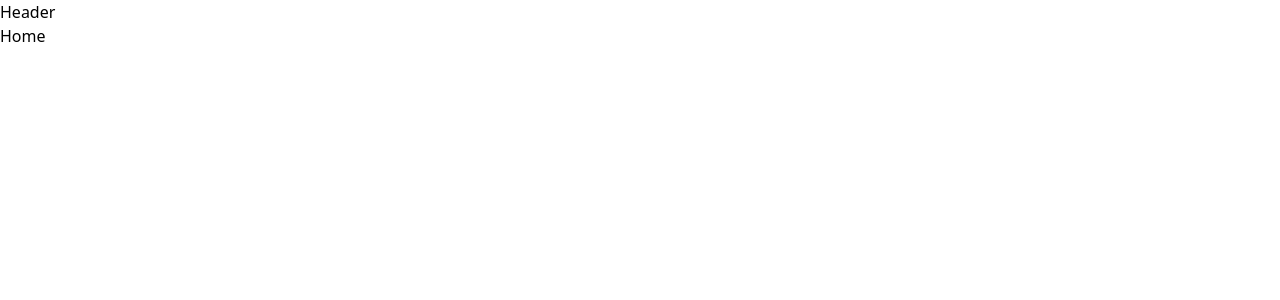
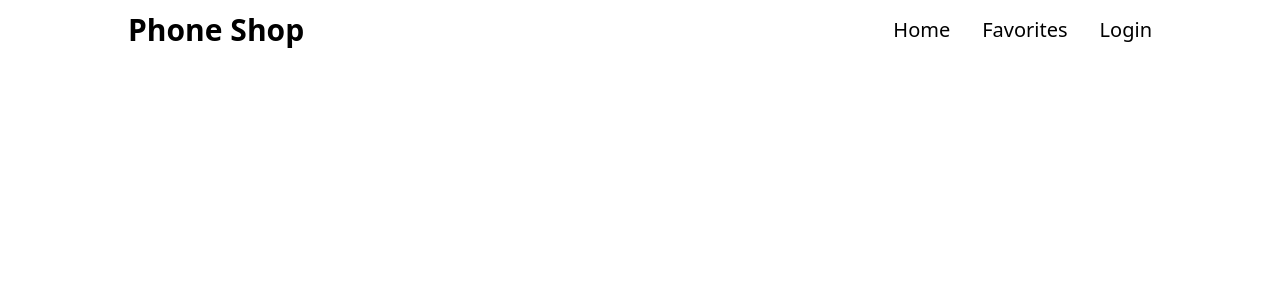
Before and after one commit to ornob90/Phone-Shop, a React (Vite) app: page / in a window 1280 px wide. Shown: the top 300 px of the page. Built offline with nearby package versions, Linux system fonts and the light colour scheme.

Commit message:
nav bar design complete

```diff
--- a/src/components/Header.jsx
+++ b/src/components/Header.jsx
@@ -1,7 +1,24 @@
 import React from "react";
+import { NavLink } from "react-router-dom";
 
 const Header = () => {
-  return <div>Header</div>;
+  const navBtns = ["Home", "Favorites", "Login"];
+
+  return (
+    <div className="max-w-[1440px] mx-auto">
+      <nav className="pt-3 mx-auto flex justify-between w-[80%]">
+        <h1 className="font-bold text-3xl">Phone Shop</h1>
+
+        <ul className="flex justify-center items-center gap-8">
+          {navBtns.map((btn) => (
+            <NavLink className="font-medium text-xl" key={btn}>
+              {btn}
+            </NavLink>
+          ))}
+        </ul>
+      </nav>
+    </div>
+  );
 };
 
 export default Header;
--- a/src/pages/Home.jsx
+++ b/src/pages/Home.jsx
@@ -1,7 +1,7 @@
 import React from "react";
 
 const Home = () => {
-  return <div>Home</div>;
+  return <div></div>;
 };
 
 export default Home;
```
